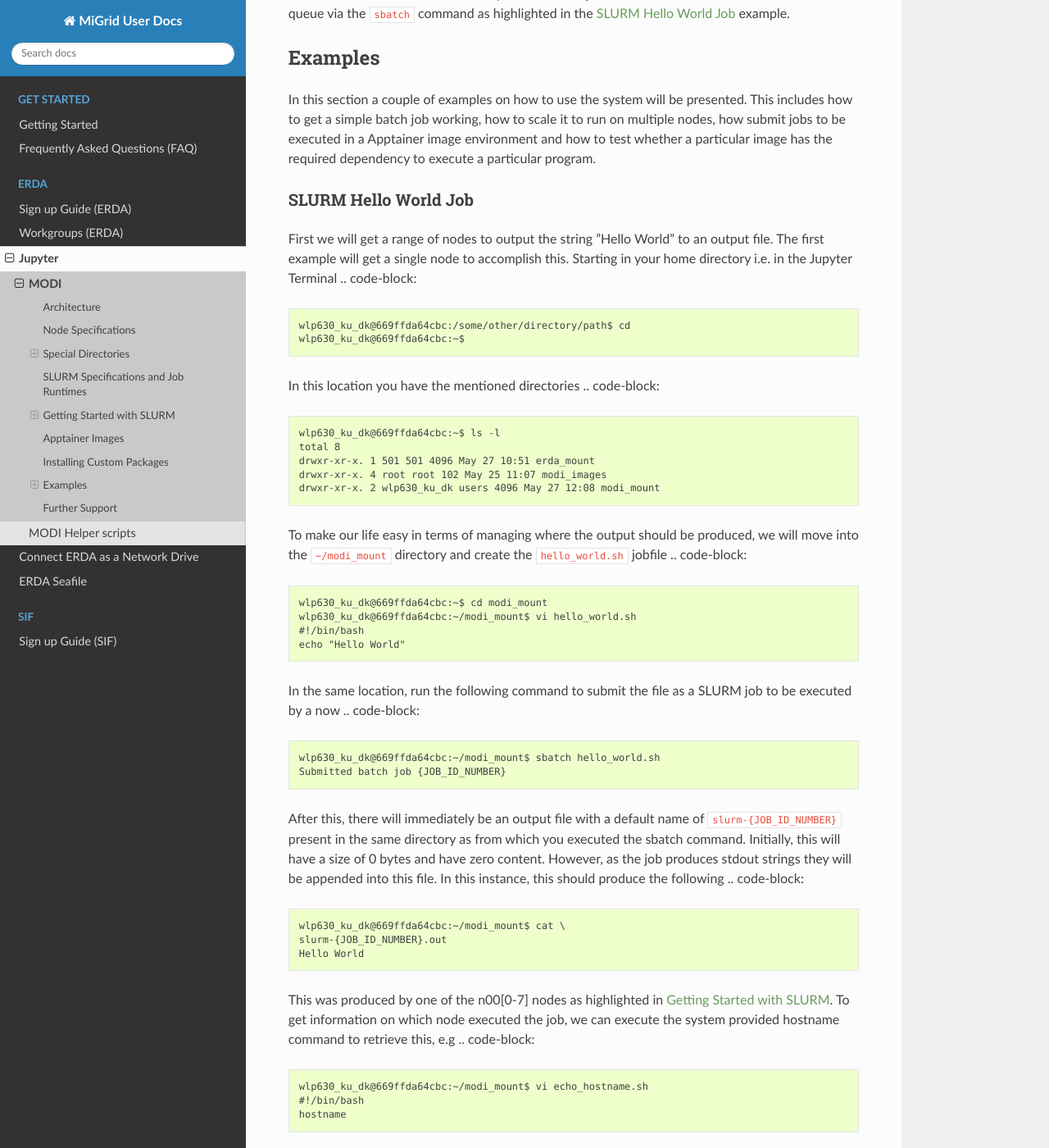
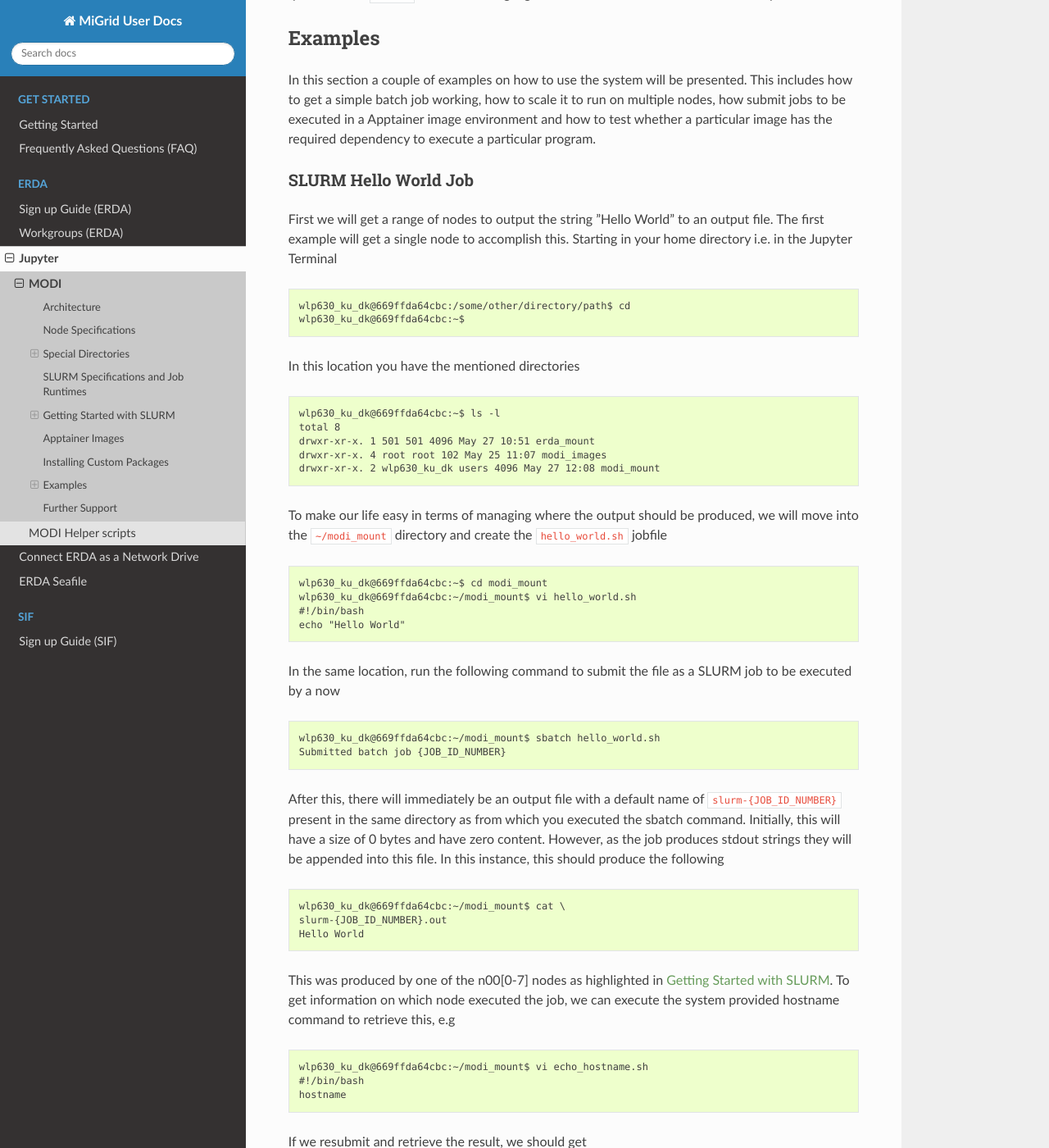
Before and after one commit to ucphhpc/migrid-user-docs, a Sphinx documentation site: the page built from docs/sections/erda/jupyter/modi/index.rst, in a window 1280 px wide and 1400 px high, scrolled down 8856 px. Shown: the whole window at 82% size. Built offline with Sphinx 7.4.7 and the Read the Docs theme 2.0.0, drawn with Linux system fonts in a browser that asks for light colours; pages that are not in the unit, such as notebooks, are missing from menus; some of the changed text lies outside the part shown.

Commit message:
potential fix of code-block modules #4

```diff
--- a/docs/sections/erda/jupyter/modi/index.rst
+++ b/docs/sections/erda/jupyter/modi/index.rst
@@ -339,6 +339,7 @@ In these examples, the tardis package is installed and afterwards executed
    ~/modi_mount/tardis/run_tardis.sh
 
 Or
+
 .. code-block::
 
    #!/bin/bash
@@ -369,6 +370,7 @@ A more complex example of installing custom packages can be seen in the two exam
 Here we install the deeplabcut package, which we subsequently execute as a defined Notebook with the papermill package.
 This is useful because papermill allows you to execute your existing Notebooks in a SLURM job.
 Furthermore, the second example below also highlights how you can customize whether the conda environment you aim to activate already exists or not
+
 .. code-block::
 
    #!/bin/bash
@@ -376,6 +378,7 @@ Furthermore, the second example below also highlights how you can customize whet
    ~/modi_mount/deeplabcut/run_deeplabcut.sh
 
 Example two
+
 .. code-block::
 
    #!/bin/bash
@@ -423,12 +426,14 @@ SLURM Hello World Job
 First we will get a range of nodes to output the string ”Hello World” to an output file.
 The first example will get a single node to accomplish this.
 Starting in your home directory i.e. in the Jupyter Terminal
+
 .. code-block::
 
    wlp630_ku_dk@669ffda64cbc:/some/other/directory/path$ cd
    wlp630_ku_dk@669ffda64cbc:~$
 
 In this location you have the mentioned directories
+
 .. code-block::
 
    wlp630_ku_dk@669ffda64cbc:~$ ls -l
@@ -438,6 +443,7 @@ In this location you have the mentioned directories
    drwxr-xr-x. 2 wlp630_ku_dk users 4096 May 27 12:08 modi_mount
 
 To make our life easy in terms of managing where the output should be produced, we will move into the ``~/modi_mount`` directory and create the ``hello_world.sh`` jobfile
+
 .. code-block::
 
    wlp630_ku_dk@669ffda64cbc:~$ cd modi_mount
@@ -446,6 +452,7 @@ To make our life easy in terms of managing where the output should be produced,
    echo "Hello World"
 
 In the same location, run the following command to submit the file as a SLURM job to be executed by a now
+
 .. code-block::
 
    wlp630_ku_dk@669ffda64cbc:~/modi_mount$ sbatch hello_world.sh
@@ -455,6 +462,7 @@ After this, there will immediately be an output file with a default name of ``sl
 Initially, this will have a size of 0 bytes and have zero content.
 However, as the job produces stdout strings they will be appended into this file.
 In this instance, this should produce the following
+
 .. code-block::
 
    wlp630_ku_dk@669ffda64cbc:~/modi_mount$ cat \
@@ -463,6 +471,7 @@ In this instance, this should produce the following
 
 This was produced by one of the n00[0-7] nodes as highlighted in :ref:`erda-jupyter-slurm-gettingstarted`.
 To get information on which node executed the job, we can execute the system provided hostname command to retrieve this, e.g
+
 .. code-block::
 
    wlp630_ku_dk@669ffda64cbc:~/modi_mount$ vi echo_hostname.sh
@@ -470,6 +479,7 @@ To get information on which node executed the job, we can execute the system pro
    hostname
 
 If we resubmit and retrieve the result, we should get
+
 .. code-block::
 
    wlp630_ku_dk@669ffda64cbc:~/modi_mount$ cat \
@@ -480,6 +490,7 @@ Additionally, if we want to specify how many nodes that should be allocated to t
 However, as indicated in the below example, the ``sbatch`` command is only responsible for allocation of nodes to the job and will not launch additional tasks per node.
 Instead, the ``srun`` command is responsible for doing this, and as shown in the second example below this text we need to prepend the task with the ``srun`` command.
 This will execute the command on the additional allocated nodes to the particular job
+
 .. code-block::
 
    wlp630_ku_dk@d89000877b60:~/modi_mount$ sbatch -N 8 echo_hostname.sh
@@ -489,6 +500,7 @@ This will execute the command on the additional allocated nodes to the particula
    n00{MODI_NODE_NUMBER}
 
 Second example
+
 .. code-block::
 
    wlp630_ku_dk@669ffda64cbc:~/modi_mount$ cat echo_hostname.sh
@@ -517,6 +529,7 @@ SLURM Job with Apptainer
 
 To begin with, we will submit a basic job as in the :ref:`erda-jupyter-modi-examples-hw` example, but in this instance we will execute the binary inside a Apptainer runtime environment.
 An example of this can be seen below
+
 .. code-block::
 
    wlp630_ku_dk@adc3f840e849:~/modi_mount$ vi hello_world.sh
@@ -532,6 +545,7 @@ An example of this can be seen below
 Here, the ``echo ”Hello World”`` command is executed within the environment provided by the ``~/modi_images/slurm-notebook-latest.sif`` image.
 
 The difference here can be further illustrated by retrieving the operating system that the image provides, as shown below
+
 .. code-block::
 
    wlp630_ku_dk@adc3f840e849:~/modi_mount$ cat os_release.sh
@@ -576,7 +590,8 @@ Meaning, that if the dependencies are provided by the ucphhpc/slurm-notebook ima
 For instance, if we want to test the simple C Hello World MPI program (shown below) by executing it within the ucphhpc/slurm-notebook image, we can simply attempt to compile and execute it within the notebook terminal in a spawned Slurm Notebook on MODI as shown below the code example.
 
 main.c example
-.. code-block:: C
+
+.. code-block::
 
    # include < stdio .h >
    # include < mpi .h >
@@ -600,6 +615,7 @@ main.c example
    }
 
 Test main.c support
+
 .. code-block::
 
    # Figure out if the required non standard header file mpi.h
@@ -624,6 +640,7 @@ Test main.c support
 As the output shows in the above support example, the ucphhpc/slurm-notebook image is able to both compile and execute the main.c program on MODI.
 This means that we should be able to execute it across the SLURM nodes by replicating the approach in :ref:`erda-jupyter-modi-examples-sjwa`.
 Namely, creating and submitting a SLURM job script as shown below
+
 .. code-block::
 
    # First move the binary into the ~/modi_mount directory
@@ -676,12 +693,14 @@ Therefore, it is best to use prebuilt versions when testing your application to
 An example of how the prebuilt image can be downloaded via either Docker or Apptainer can be seen in the two examples below. Further explanations and documentation on these commands can be found at `Docker <https://docs.docker.com/engine/reference/commandline/pull/>`_ and `Apptainer <https://apptainer.org/documentation/>`_.
 
 Docker pull image to your own machine
+
 .. code-block::
 
    # Docker pull
    docker pull ucphhpc/slurm-notebook
 
 Apptainer pull image to your own machine
+
 .. code-block::
 
    # Apptainer pull
@@ -692,6 +711,7 @@ Upon having the particular image prepared, the next steps include spawning a bas
 Examples of this can be seen below.
 
 Docker mount and execute program
+
 .. code-block::
 
    # Start an image environment and mount the source mpi_test
@@ -723,6 +743,7 @@ Docker mount and execute program
    Hello world from processor feb0bd58b791, rank 0 out of 1 processors
 
 Apptainer mount and execute program
+
 .. code-block::
 
    # Start a bash shell within the container image environement
```
